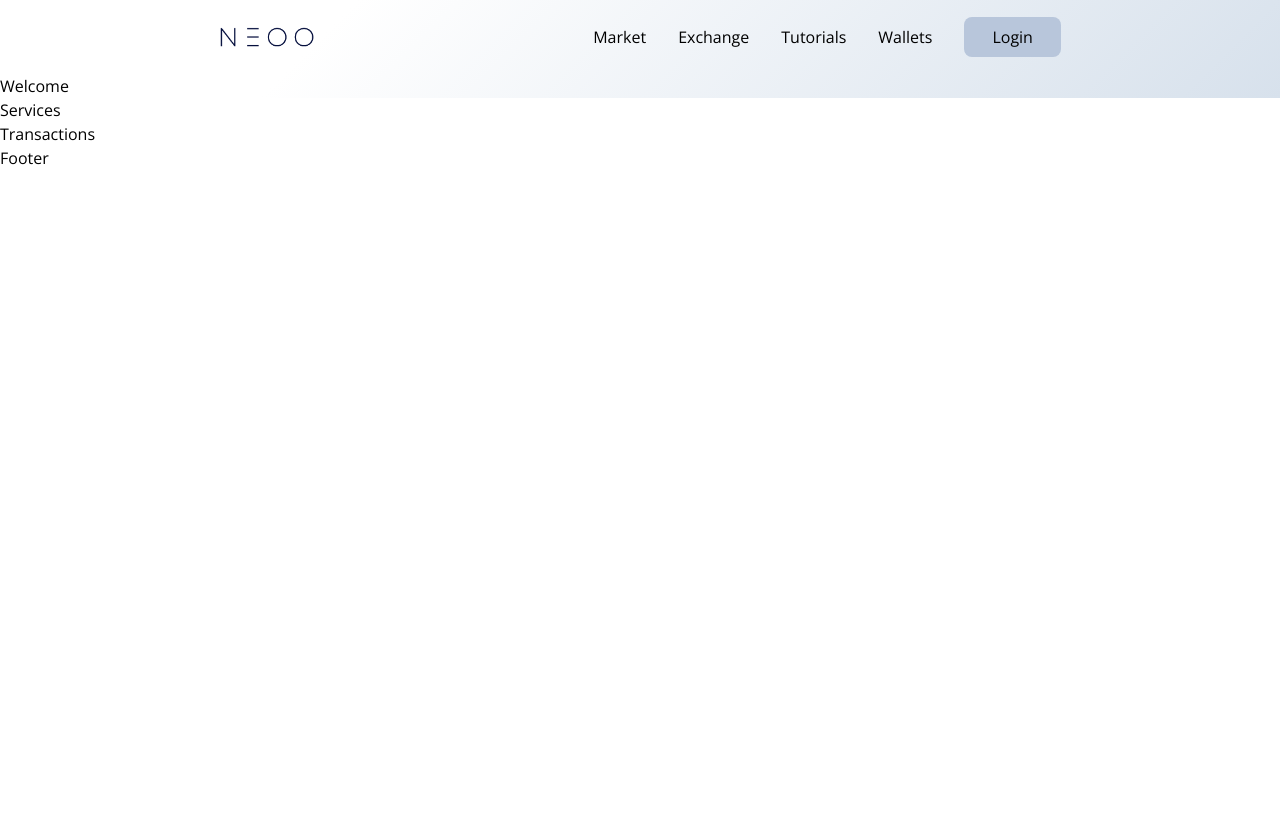
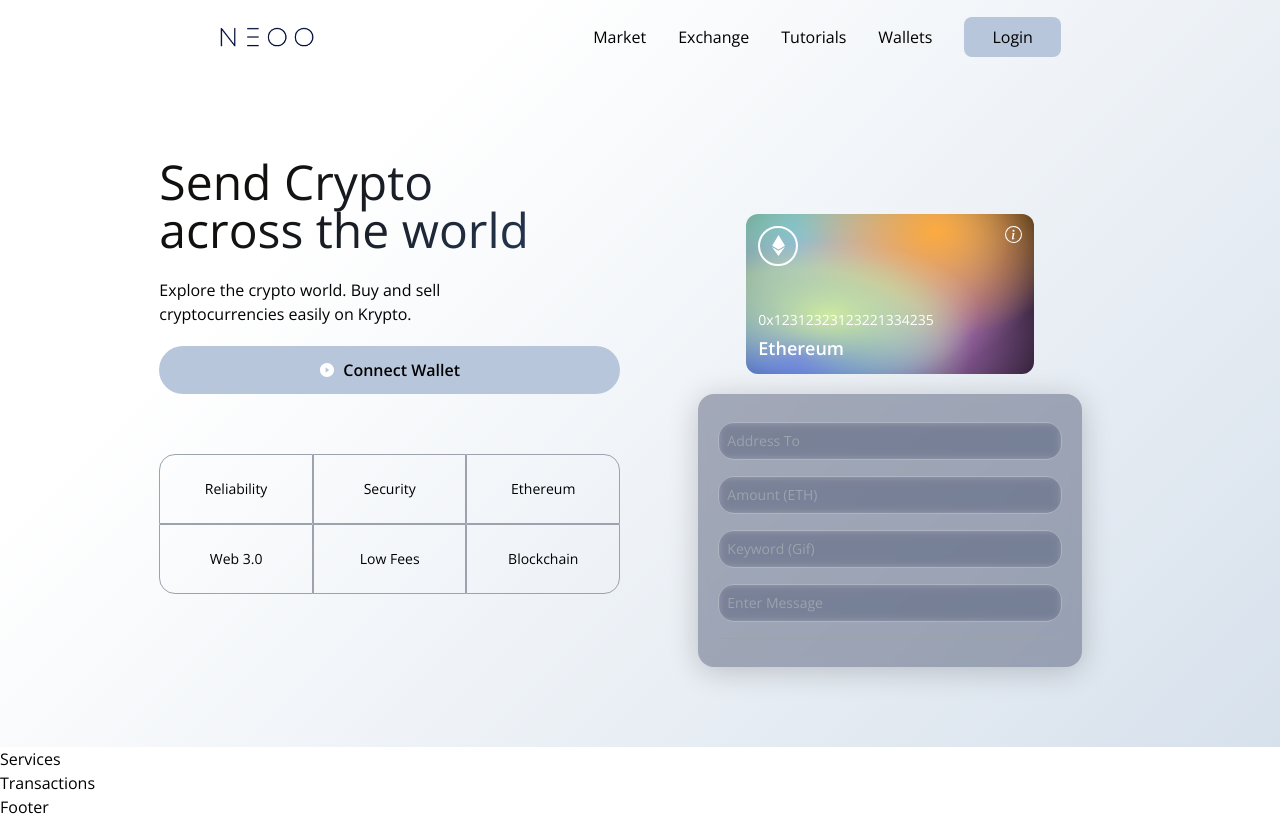
Before and after one commit to S-ayanide/Neoo, a React (Vite) app in the folder client/: page / in a window 1280 px wide. Built offline with nearby package versions, Linux system fonts and the light colour scheme.

Commit message:
feat: Added Hero Section
Signed-off-by: Sayan Mondal <sayan@chaosnative.com>

```diff
--- a/client/src/components/Welcome.jsx
+++ b/client/src/components/Welcome.jsx
@@ -1,5 +1,105 @@
+import { AiFillPlayCircle } from "react-icons/ai";
+import { SiEthereum } from "react-icons/si";
+import { BsInfoCircle } from "react-icons/bs";
+
+import Loader from "./Loader";
+
+const Input = ({ placeholder, name, type, value, handleChange }) => (
+	<input
+		placeholder={placeholder}
+		type={type}
+		step="0.0001"
+		value={value}
+		onChange={(e) => console.log(e)}
+		className="my-2 w-full rounded-sm p-2 outline-none bg-transparent text-white border-none text-sm white-glassmorphism"
+	/>
+);
+
 const Welcome = () => {
-	return <h1>Welcome</h1>;
+	const commonStyles =
+		"min-h-[70px] sm:px-0 px-2 sm:min-w-[120px] flex justify-center items-center border-[0.5px] border-gray-400 text-sm font-light";
+
+	const connectWallet = () => {};
+
+	return (
+		<div className="w-full flex justify-center items-center">
+			<div className="flex md:flex-row flex-col items-start justify-between md:p-20 py-12 px-4">
+				<div className="flex flex-1 justify-start flex-col md:mr-10">
+					<h1 className="text-3xl text-gradient sm:text-5xl py-1">
+						Send Crypto <br /> across the world
+					</h1>
+					<p className="text-left mt-5 text-dark font-light md:w-9/12 w-11/12 text-base">
+						Explore the crypto world. Buy and sell cryptocurrencies easily on Krypto.
+					</p>
+					<button
+						type="button"
+						onClick={connectWallet}
+						className="flex flex-row justify-center items-center my-5 bg-[#b8c6db] p-3 rounded-full cursor-pointer hover:bg-[#c5cfdf]"
+					>
+						<AiFillPlayCircle className="text-white mr-2" />
+						<p className="text-base font-semibold">Connect Wallet</p>
+					</button>
+
+					<div className="grid sm:grid-cols-3 grid-cols-2 w-full mt-10">
+						<div className={`rounded-tl-2xl ${commonStyles}`}>Reliability</div>
+						<div className={commonStyles}>Security</div>
+						<div className={`sm:rounded-tr-2xl ${commonStyles}`}>Ethereum</div>
+						<div className={`sm:rounded-bl-2xl ${commonStyles}`}>Web 3.0</div>
+						<div className={commonStyles}>Low Fees</div>
+						<div className={`rounded-br-2xl ${commonStyles}`}>Blockchain</div>
+					</div>
+				</div>
+
+				<div className="flex flex-col flex-1 items-center justify-start w-full mf:mt-0 mt-10">
+					<div className="p-3 flex justify-end items-start flex-col rounded-xl h-40 sm:w-72 w-full my-5 eth-card .white-glassmorphism ">
+						<div className="flex justify-between flex-col w-full h-full">
+							<div className="flex justify-between items-start">
+								<div className="w-10 h-10 rounded-full border-2 border-white flex justify-center items-center">
+									<SiEthereum fontSize={21} color="#fff" />
+								</div>
+								<BsInfoCircle fontSize={17} color="#fff" />
+							</div>
+							<div>
+								<p className="text-white font-light text-sm">
+									0x12312323123221334235
+								</p>
+								<p className="text-white font-semibold text-lg mt-1">Ethereum</p>
+							</div>
+						</div>
+					</div>
+
+					<div className="p-5 sm:w-96 w-full flex flex-col justify-start items-center blue-glassmorphism">
+						<Input
+							placeholder="Address To"
+							name="addressTo"
+							type="text"
+							handleChange={() => {}}
+						/>
+						<Input
+							placeholder="Amount (ETH)"
+							name="amount"
+							type="number"
+							handleChange={() => {}}
+						/>
+						<Input
+							placeholder="Keyword (Gif)"
+							name="keyword"
+							type="text"
+							handleChange={() => {}}
+						/>
+						<Input
+							placeholder="Enter Message"
+							name="message"
+							type="text"
+							handleChange={() => {}}
+						/>
+
+						<div className="h-[1px] w-full bg-gray-400 my-2" />
+					</div>
+				</div>
+			</div>
+		</div>
+	);
 };
 
 export default Welcome;
--- a/client/src/index.css
+++ b/client/src/index.css
@@ -53,7 +53,7 @@
 }
 
 .blue-glassmorphism {
-	background: rgb(39, 51, 89, 0.4);
+	background: rgba(46, 55, 87, 0.4);
 	border-radius: 16px;
 	box-shadow: 0 4px 30px rgba(0, 0, 0, 0.2);
 	backdrop-filter: blur(5px);
@@ -71,28 +71,23 @@
 }
 
 .eth-card {
-	background-color: #a099ff;
+	background-color: #000000;
 	background-image: radial-gradient(
-			at 83% 67%,
-			rgb(152, 231, 156) 0,
-			transparent 58%
+			at 29% 63%,
+			hsla(82, 62%, 77%, 1) 0,
+			transparent 52%
 		),
-		radial-gradient(at 67% 20%, hsla(357, 94%, 71%, 1) 0, transparent 59%),
-		radial-gradient(at 88% 35%, hsla(222, 81%, 65%, 1) 0, transparent 50%),
-		radial-gradient(at 31% 91%, hsla(9, 61%, 61%, 1) 0, transparent 52%),
-		radial-gradient(at 27% 71%, hsla(336, 91%, 65%, 1) 0, transparent 49%),
-		radial-gradient(at 74% 89%, hsla(30, 98%, 65%, 1) 0, transparent 51%),
-		radial-gradient(at 53% 75%, hsla(174, 94%, 68%, 1) 0, transparent 45%);
+		radial-gradient(at 19% 89%, hsla(234, 95%, 63%, 1) 0, transparent 43%),
+		radial-gradient(at 24% 82%, hsla(123, 97%, 75%, 1) 0, transparent 51%),
+		radial-gradient(at 66% 11%, hsla(34, 98%, 62%, 1) 0, transparent 53%),
+		radial-gradient(at 47% 72%, hsla(286, 85%, 77%, 1) 0, transparent 100%),
+		radial-gradient(at 22% 14%, hsla(168, 62%, 61%, 1) 0, transparent 63%),
+		radial-gradient(at 33% 16%, hsla(28, 96%, 75%, 1) 0, transparent 79%);
 }
 
 .text-gradient {
-	background-color: #fff;
-	background-image: radial-gradient(
-			at 4% 36%,
-			hsla(0, 0%, 100%, 1) 0,
-			transparent 53%
-		),
-		radial-gradient(at 100% 60%, rgb(0, 0, 0) 0, transparent 50%);
+	background-color: #2b4162;
+	background-image: linear-gradient(315deg, #2b4162 0%, #12100e 74%);
 	-webkit-background-clip: text;
 	-webkit-text-fill-color: transparent;
 }
```
